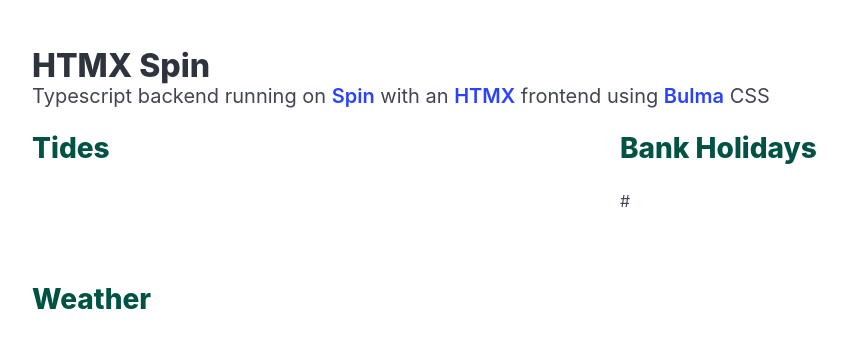
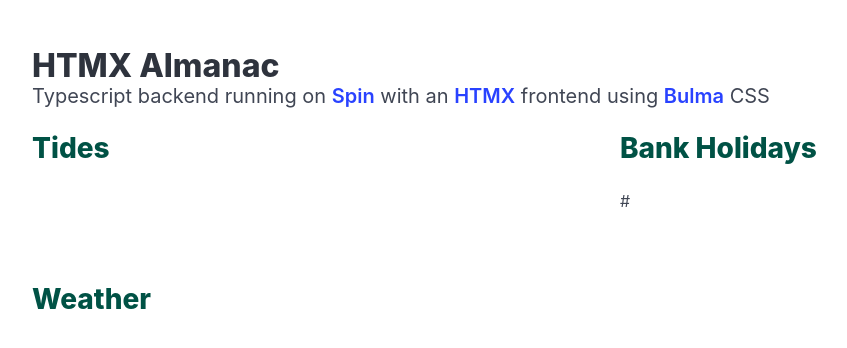
Before and after one commit to markysoft/htmx-spin, a plain HTML site: page assets/index.html in a window 1280 px wide. Shown: the whole page, without its empty margins (32-879 px from the left). Drawn offline with nearby package versions, Linux system fonts and the light colour scheme; no server answers.

Commit message:
change title

```diff
--- a/assets/index.html
+++ b/assets/index.html
@@ -4,7 +4,7 @@
 <head>
     <meta charset="utf-8">
     <meta name="viewport" content="width=device-width, initial-scale=1">
-    <title>HTMX Spin</title>
+    <title>HTMX Almanac</title>
     <link rel="stylesheet" href="https://cdn.jsdelivr.net/npm/bulma@1.0.2/css/bulma.min.css">
     <link rel="stylesheet" href="./site.css">
     <script src="https://unpkg.com/htmx.org@2.0.4"
@@ -16,7 +16,7 @@
     <section class="section">
         <div class="container">
             <h1 class="title">
-                HTMX Spin
+                HTMX Almanac
             </h1>
             <p class="subtitle">
                 Typescript backend running on
@@ -44,10 +44,11 @@
                 <div class="column is-half">
                     <div class="content">
                         <h2 class="title has-text-primary-15">Bank Holidays</h2>
-                        <div hx-get="/api/bank-holidays" hx-trigger="load"  hx-indicator="#bh-spinner">#
-                        <div id="bh-spinner" class="spinner htmx-indicator box">
-                            <progress class="progress is-large is-info" max="100">Requesting bank holidays</progress>
-                        </div>
+                        <div hx-get="/api/bank-holidays" hx-trigger="load" hx-indicator="#bh-spinner">#
+                            <div id="bh-spinner" class="spinner htmx-indicator box">
+                                <progress class="progress is-large is-info" max="100">Requesting bank
+                                    holidays</progress>
+                            </div>
                         </div>
                     </div>
                 </div>
```
